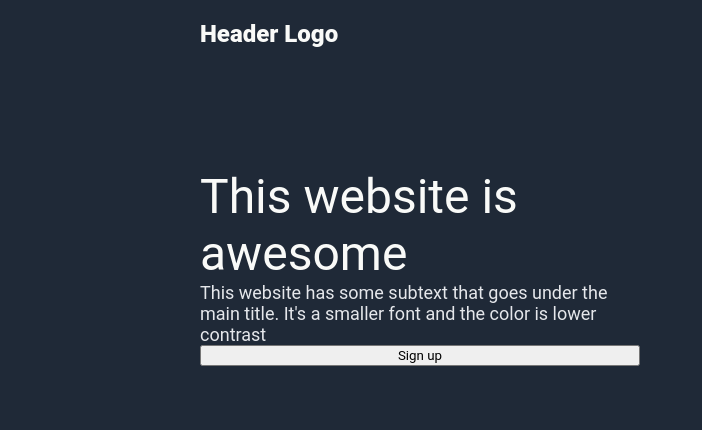
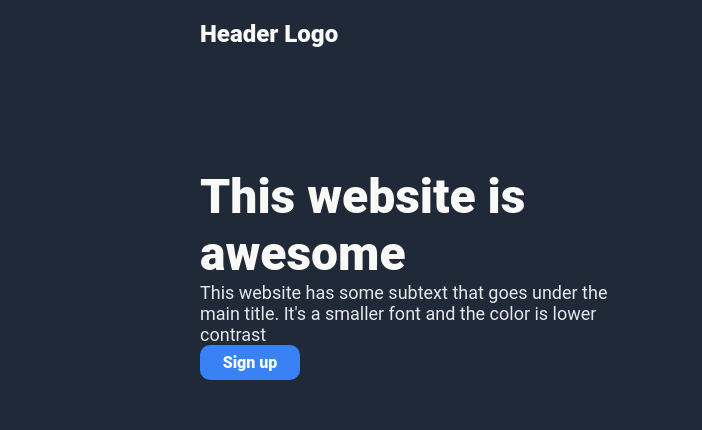
Before and after one commit to strawhatdopa/odin-landing-page, a plain HTML site: page index.html in a window 1280 px wide. Shown: the top 430 px of the page, 0-702 px from the left. Drawn offline with Linux system fonts and the light colour scheme; a web font is replaced by a local one.

Commit message:
Finished the button for Hero Section

```diff
--- a/index.html
+++ b/index.html
@@ -28,7 +28,7 @@
 
             <div class="awesome"> This website is awesome </div>
             <div class="aw-subtext"> This website has some subtext that goes under the main title. It's a smaller font and the color is lower contrast </div>
-            <button> Sign up </button>
+            <button class="button-hero-section"> Sign up </button>
 
         </div>
 
--- a/styles.css
+++ b/styles.css
@@ -65,11 +65,23 @@ a {
 .awesome {
     font-size: 48px;
     color: #F9FAF8;
+    font-weight: 1000;
 }
 
 .aw-subtext {
     font-size: 18px;
     color: #E5E7EB;
+}
+
+.button-hero-section {
+    background-color: #3882F6;
+    border: none;
+    width: 100px;
+    height: 35px;
+    color: #F9FAF8;
+    border-radius: 10px;
+    font-size: 16px;
+    font-weight: 1000;
 }
 
 .img-container1 {
```
